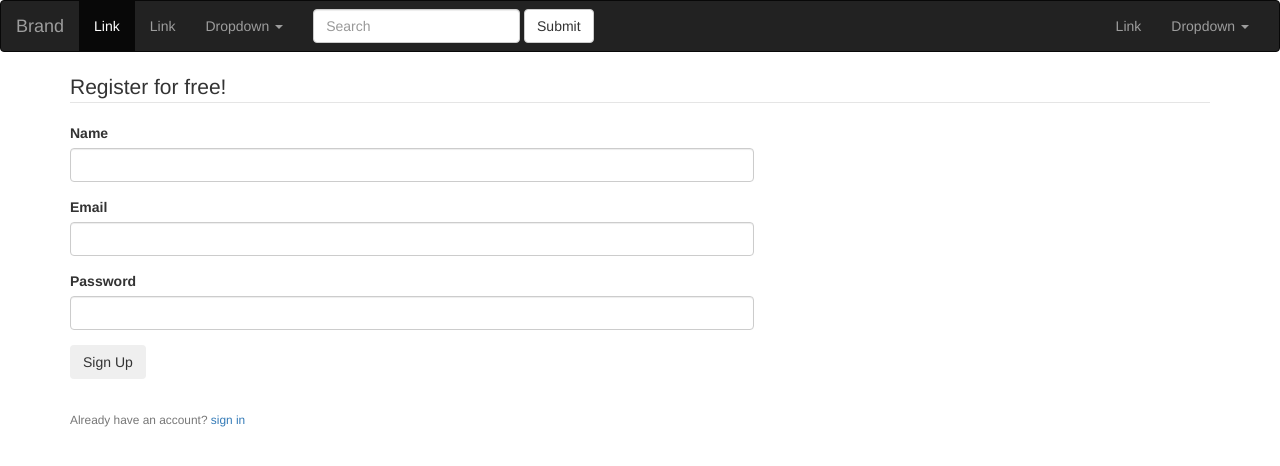
After one commit to AttiR/Flask-Web-Development, a Flask app: page /register in a window 1280 px wide. The commit adds this page. Shown: the top 466 px of the page. Run offline with Flask 2, Linux system fonts and the light colour scheme; some libraries are stand-ins or nearby versions.

Commit message:
register & login form

```diff
--- a/flask_forms/app.py
+++ b/flask_forms/app.py
@@ -1,8 +1,5 @@
-from flask import Flask, render_template, request
-from flask_wtf import FlaskForm
-from flask_wtf.recaptcha import validators
-from wtforms import StringField, SubmitField, PasswordField
-from wtforms.validators import DataRequired, Length, Email
+from flask import Flask, render_template, request, url_for, flash, redirect
+from forms import RegisterForm, LoginForm
 from flask_bootstrap import Bootstrap
 from dotenv import load_dotenv
 load_dotenv()
@@ -11,17 +8,20 @@ import os
 app = Flask(__name__)
 app.config['SECRET_KEY'] = os.getenv("MY_KEY")
 
+
 bootstrap = Bootstrap(app)
 
-class Myform(FlaskForm):
-    text = StringField('Name', validators = [DataRequired(), Length(min=2, max=20)])
-    email = StringField('Email', validators = [DataRequired(), Email()])
-    password = PasswordField('Password', validators= [DataRequired(), Length(min=8, max=15)])
-    submit = SubmitField('Submit')
+@app.route("/")
+def index():
+    return render_template("index.html")
 
+# routes for forms
+@app.route("/register")
+def register():
+    form = RegisterForm()
+    return render_template("signup.html", title = 'Register', form= form)
 
-
-
-@app.route("/", methods = ["GET", "POST"])
-def index():
-    return render_template("index.html", template_form = Myform())
+@app.route("/login")
+def login():
+    form= LoginForm()
+    return render_template("signup.html", title = 'login', form= form)
--- a/flask_forms/forms.py
+++ b/flask_forms/forms.py
@@ -0,0 +1,17 @@
+from flask import Flask
+import wtforms
+from flask_wtf import FlaskForm
+from wtforms import StringField, SubmitField, PasswordField, BooleanField
+from wtforms.validators import DataRequired, Length, Email
+
+class RegisterForm(FlaskForm):
+    name = StringField('Name', validators = [DataRequired(), Length(min=2, max=20)])
+    email = StringField('Email', validators = [DataRequired(), Email()])
+    password = PasswordField('Password', validators= [DataRequired(), Length(min=8, max=15)])
+    submit = SubmitField('Sign Up')
+
+class LoginForm(FlaskForm):
+    email = StringField('Email', validators = [DataRequired(), Email()])
+    password = PasswordField('Password', validators= [DataRequired(), Length(min=8, max=15)])
+    remember = BooleanField('Remember me')
+    submit = SubmitField('Log in')
--- /dev/null
+++ b/flask_forms/templates/signup.html
@@ -0,0 +1,37 @@
+{% extends "base.html" %} {% block content %}
+<div class="container">
+  <form method="post" action="">
+    {{ form.hidden_tag() }}
+    <fieldset class="form-group">
+      <legend>Register for free!</legend>
+
+      <div class="form-group">
+        {{ form.name.label(class= "form-control-label")}} {{ form.name(class=
+        "form-control form-control-lg")}}
+      </div>
+
+      <div class="form-group">
+        {{ form.email.label(class= "form-control-label")}} {{ form.email(class=
+        "form-control form-control-lg")}}
+      </div>
+
+      <div class="form-group">
+        {{ form.password.label(class= "form-control-label")}} {{
+        form.password(class= "form-control form-control-lg")}}
+      </div>
+
+      <div class="form-group">
+        {{ form.submit(class= "btn btn-outline-info")}}
+      </div>
+    </fieldset>
+  </form>
+
+  <div class="border-top" pt-3>
+    <small class="text-muted">
+      Already have an account?
+      <a class="ml-2" href="{{ url_for('login') }}"> sign in </a>
+    </small>
+  </div>
+</div>
+
+{% endblock %}
```
Also changed, not shown: flask_forms/templates/index.html (+0 -12 lines), flask_forms/templates/login.html (added, +32 -0 lines).
